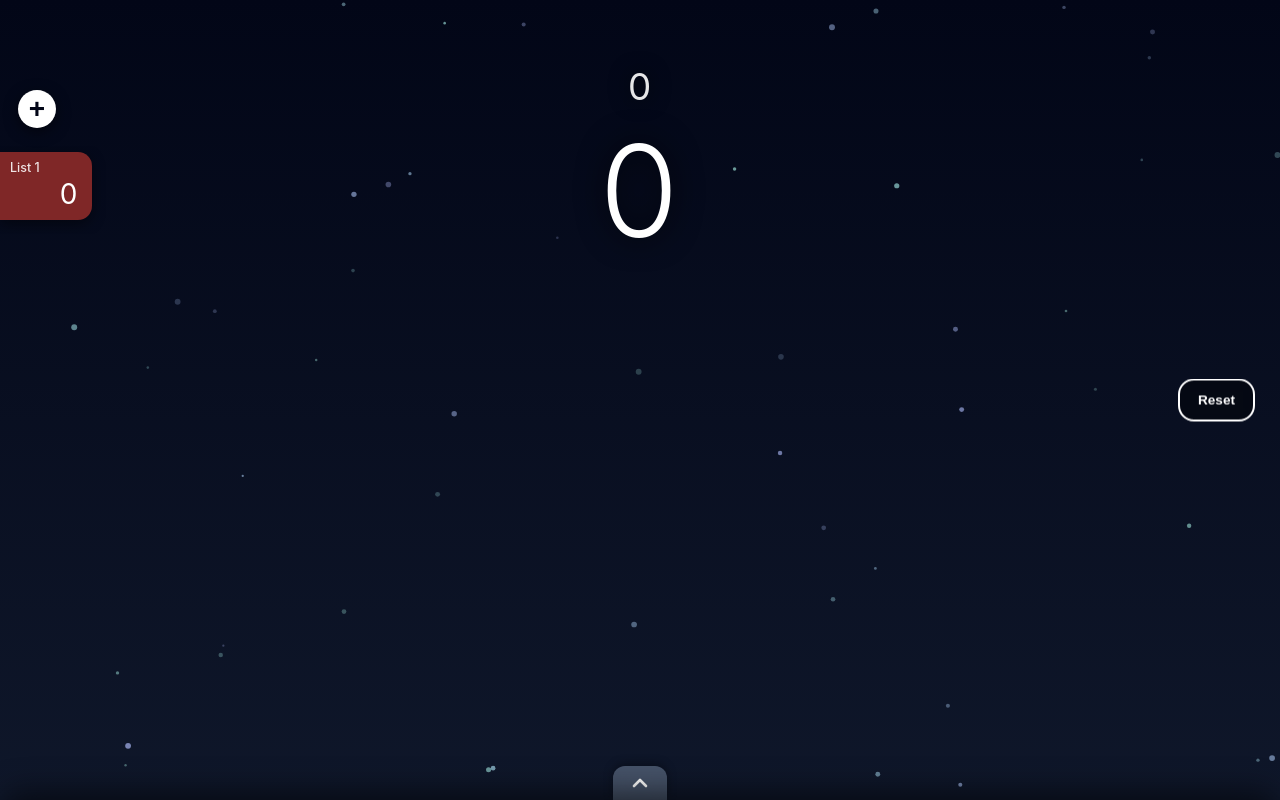
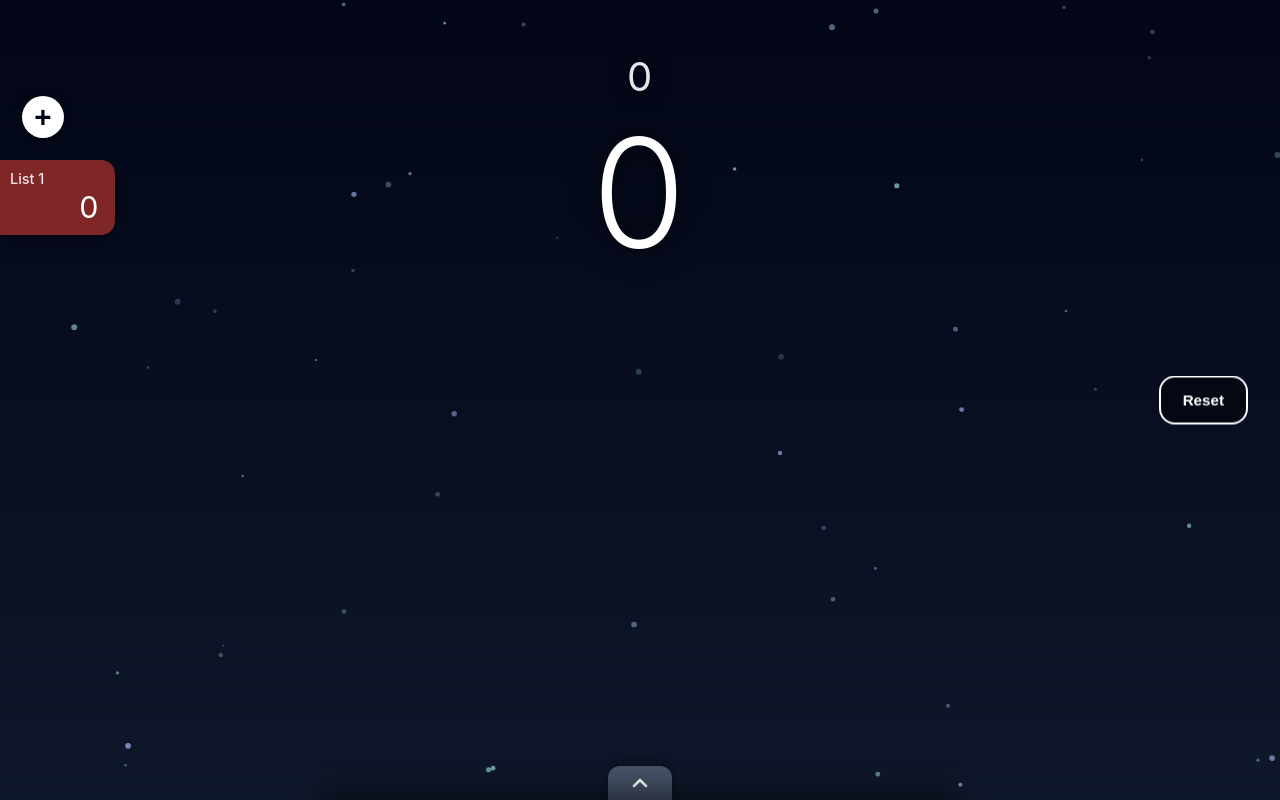
Before and after one commit to ScottyD0ES/Juliet-Canvas, a plain HTML site: page TallyCounterII.html in a window 1280 px wide. Both pictures are taken after a click on the button "Add List". Drawn offline with Linux system fonts and the light colour scheme.

Commit message:
Update TallyCounterII.html

```diff
--- a/TallyCounterII.html
+++ b/TallyCounterII.html
@@ -2,21 +2,24 @@
 <html lang="en">
 <head>
     <meta charset="UTF-8">
-    <meta name="viewport" content="width=device-width, initial-scale=1.0, maximum-scale=1.0, user-scalable=no">
+    <meta name="viewport" content="width=device-width, initial-scale=1.0, maximum-scale=1.0, minimum-scale=1.0, user-scalable=no, viewport-fit=cover">
     <title>Tally Counter App</title>
     <style>
         * {
             box-sizing: border-box;
             user-select: none;
             -webkit-user-select: none;
+            -webkit-touch-callout: none;
+            touch-action: manipulation;
         }
 
         body, html {
             margin: 0;
             padding: 0;
             width: 100%;
-            height: 100%;
+            height: 100dvh;
             overflow: hidden;
+            overscroll-behavior: none;
             background-color: #020617;
             font-family: -apple-system, BlinkMacSystemFont, "Segoe UI", Roboto, Helvetica, Arial, sans-serif;
             color: #ffffff;
@@ -26,19 +29,19 @@
         #app {
             position: relative;
             width: 100%;
-            height: 100%;
+            height: 100dvh;
             display: flex;
             flex-direction: column;
             justify-content: space-between;
             align-items: center;
-            padding: 40px 20px;
+            padding: max(20px, env(safe-area-inset-top)) 20px max(20px, env(safe-area-inset-bottom));
             pointer-events: none;
             z-index: 10;
         }
 
         /* Upper Middle Counter & Subtotal */
         .counter-container {
-            margin-top: 24px;
+            margin-top: clamp(16px, 4vh, 44px);
             text-align: center;
             z-index: 10;
             display: flex;
@@ -47,13 +50,13 @@
         }
 
         #subtotal-text {
-            font-size: 2.3rem;
+            font-size: clamp(1.5rem, 4.5vw, 2.5rem);
             font-weight: 400;
             letter-spacing: 1px;
-            margin: 0 0 18px 0;
+            margin: 0 0 clamp(8px, 2vh, 18px) 0;
             color: rgba(255, 255, 255, 0.9);
             text-shadow: 0 0 20px rgba(0, 0, 0, 0.9);
-            min-height: 2.7rem;
+            min-height: 1.2em;
             opacity: 0;
             transform: translateY(-6px);
             transition: opacity 0.25s ease, transform 0.25s ease;
@@ -65,7 +68,7 @@
         }
 
         #counter-text {
-            font-size: 8rem;
+            font-size: clamp(4.75rem, 18vw, 9.5rem);
             font-weight: 300;
             letter-spacing: 2px;
             margin: 0;
@@ -76,9 +79,9 @@
         /* Left Rail: Add List (+) & Edge-Docked List Tabs */
         .left-rail {
             position: absolute;
-            top: 90px;
+            top: clamp(64px, 12vh, 110px);
             left: 0;
-            bottom: 85px;
+            bottom: clamp(60px, 11vh, 95px);
             display: flex;
             flex-direction: column;
             align-items: flex-start;
@@ -87,15 +90,15 @@
         }
 
         .add-list-btn {
-            margin-left: 18px;
-            margin-bottom: 18px;
-            width: 38px;
-            height: 38px;
+            margin-left: clamp(12px, 3vw, 22px);
+            margin-bottom: clamp(12px, 2vh, 18px);
+            width: clamp(34px, 8vw, 42px);
+            height: clamp(34px, 8vw, 42px);
             border-radius: 50%;
             background: #ffffff;
             color: #020617;
             border: none;
-            font-size: 1.75rem;
+            font-size: clamp(1.4rem, 4vw, 1.85rem);
             font-weight: 600;
             line-height: 1;
             display: flex;
@@ -114,13 +117,14 @@
         .lists-scroll-container {
             display: flex;
             flex-direction: column;
-            gap: 10px;
+            gap: clamp(8px, 1.5vh, 12px);
             overflow-y: auto;
             overflow-x: visible;
             padding: 6px 14px 14px 0;
             max-height: 100%;
             pointer-events: auto;
             scrollbar-width: none;
+            touch-action: pan-y;
         }
 
         .lists-scroll-container::-webkit-scrollbar {
@@ -129,9 +133,9 @@
 
         .list-tab {
             position: relative;
-            min-width: 92px;
-            max-width: 135px;
-            padding: 8px 14px 10px 10px;
+            min-width: clamp(82px, 22vw, 115px);
+            max-width: clamp(120px, 32vw, 165px);
+            padding: clamp(6px, 1.2vh, 10px) clamp(10px, 3vw, 16px) clamp(8px, 1.4vh, 12px) 10px;
             border-radius: 0 14px 14px 0;
             color: #ffffff;
             cursor: pointer;
@@ -156,13 +160,13 @@
 
         .delete-single-list-btn {
             display: none;
-            width: 16px;
-            height: 16px;
+            width: 18px;
+            height: 18px;
             border-radius: 50%;
             background: #ef4444;
             color: #ffffff;
             border: none;
-            font-size: 11px;
+            font-size: 12px;
             font-weight: 700;
             line-height: 1;
             align-items: center;
@@ -177,7 +181,7 @@
         }
 
         .list-tab-name {
-            font-size: 0.78rem;
+            font-size: clamp(0.75rem, 2.2vw, 0.9rem);
             font-weight: 500;
             color: rgba(255, 255, 255, 0.88);
             white-space: nowrap;
@@ -186,22 +190,23 @@
             cursor: text;
         }
 
+        /* 16px minimum prevents Safari auto-zoom on input focus */
         .list-tab-name-input {
-            width: 78px;
-            background: rgba(0, 0, 0, 0.45);
-            border: 1px solid rgba(255, 255, 255, 0.7);
-            border-radius: 5px;
+            width: clamp(76px, 20vw, 110px);
+            background: rgba(0, 0, 0, 0.55);
+            border: 1px solid rgba(255, 255, 255, 0.75);
+            border-radius: 6px;
             color: #ffffff;
-            font-size: 0.78rem;
+            font-size: 16px;
             font-family: inherit;
-            padding: 1px 4px;
+            padding: 2px 5px;
             outline: none;
             user-select: text;
             -webkit-user-select: text;
         }
 
         .list-tab-count {
-            font-size: 1.75rem;
+            font-size: clamp(1.35rem, 4.5vw, 1.9rem);
             font-weight: 400;
             text-align: right;
             line-height: 1.1;
@@ -212,15 +217,15 @@
         .reset-btn {
             position: absolute;
             top: 50%;
-            right: 25px;
+            right: clamp(16px, 4vw, 32px);
             transform: translateY(-50%);
             background: rgba(0, 0, 0, 0.4);
             backdrop-filter: blur(5px);
             -webkit-backdrop-filter: blur(5px);
             color: #ffffff;
             border: 2px solid #ffffff;
-            padding: 12px 18px;
-            font-size: 0.85rem;
+            padding: clamp(10px, 1.8vh, 14px) clamp(14px, 3.5vw, 22px);
+            font-size: clamp(0.8rem, 2.2vw, 0.95rem);
             font-weight: 600;
             border-radius: 16px;
             cursor: pointer;
@@ -258,7 +263,7 @@
         }
 
         .drawer-grabber {
-            width: 54px;
+            width: clamp(50px, 13vw, 64px);
             height: 34px;
             background: rgba(100, 116, 139, 0.65);
             backdrop-filter: blur(10px);
@@ -290,13 +295,13 @@
 
         .drawer-sheet {
             width: 100%;
-            height: 310px;
-            max-height: 46vh;
+            max-width: 640px;
+            height: clamp(250px, 42dvh, 360px);
             background: rgba(100, 116, 139, 0.65);
             backdrop-filter: blur(16px);
             -webkit-backdrop-filter: blur(16px);
             border-radius: 24px 24px 0 0;
-            padding: 18px 22px calc(18px + env(safe-area-inset-bottom));
+            padding: 18px clamp(18px, 5vw, 28px) calc(18px + env(safe-area-inset-bottom));
             display: flex;
             flex-direction: column;
             pointer-events: auto;
@@ -324,13 +329,14 @@
             color: rgba(255, 255, 255, 0.9);
         }
 
+        /* 16px+ font-size prevents iOS input zoom */
         .multiplier-input {
             background: #020617;
             border: 1.5px solid #ffffff;
             color: #ffffff;
-            width: 112px;
+            width: clamp(96px, 26vw, 124px);
             height: 44px;
-            font-size: 1.25rem;
+            font-size: 1.15rem;
             font-weight: 500;
             border-radius: 12px;
             text-align: center;
@@ -345,7 +351,7 @@
             border: 1.5px solid #ffffff;
             border-radius: 14px;
             padding: 8px 16px;
-            font-size: 0.78rem;
+            font-size: 0.8rem;
             font-weight: 600;
             line-height: 1.2;
             text-align: center;
@@ -370,6 +376,7 @@
             padding-right: 6px;
             display: flex;
             flex-direction: column;
+            touch-action: pan-y;
         }
 
         .history-scroll::-webkit-scrollbar {
@@ -391,7 +398,7 @@
             align-items: center;
             padding: 10px 4px;
             border-bottom: 1px solid rgba(255, 255, 255, 0.22);
-            font-size: 1.05rem;
+            font-size: clamp(0.95rem, 2.8vw, 1.1rem);
             font-weight: 400;
         }
 
@@ -413,14 +420,13 @@
             text-align: center;
             color: rgba(255, 255, 255, 0.55);
             font-size: 0.85rem;
-            margin-top: 28px;
+            margin-top: 24px;
         }
 
         /* Canvas covering full screen */
         canvas {
-            position: absolute;
-            top: 0;
-            left: 0;
+            position: fixed;
+            inset: 0;
             width: 100%;
             height: 100%;
             z-index: 1;
@@ -468,6 +474,28 @@
     <canvas id="canvas"></canvas>
 
     <script>
+        // Prevent Safari pinch-to-zoom & multi-touch gestures
+        document.addEventListener('gesturestart', (e) => e.preventDefault(), { passive: false });
+        document.addEventListener('gesturechange', (e) => e.preventDefault(), { passive: false });
+        document.addEventListener('gestureend', (e) => e.preventDefault(), { passive: false });
+        document.addEventListener('touchmove', (e) => {
+            if (e.touches.length > 1) {
+                e.preventDefault();
+            }
+        }, { passive: false });
+
+        // Prevent desktop Ctrl/Cmd + wheel or keyboard zoom
+        window.addEventListener('wheel', (e) => {
+            if (e.ctrlKey || e.metaKey) {
+                e.preventDefault();
+            }
+        }, { passive: false });
+        window.addEventListener('keydown', (e) => {
+            if ((e.ctrlKey || e.metaKey) && ['+', '-', '=', '0'].includes(e.key)) {
+                e.preventDefault();
+            }
+        });
+
         const canvas = document.getElementById('canvas');
         const ctx = canvas.getContext('2d');
         const counterText = document.getElementById('counter-text');
@@ -483,7 +511,7 @@
         const drawerSheet = document.getElementById('drawerSheet');
 
         let count = 0;
-        let selectedDelta = 0; // Tracks net change applied while a list tab is selected
+        let selectedDelta = 0;
         let lists = []; // { id, name, count, color }
         let selectedListId = null;
         let nextListNumber = 1;
@@ -513,10 +541,17 @@
         }
 
         function resizeCanvas() {
-            canvas.width = window.innerWidth;
-            canvas.height = window.innerHeight;
+            const dpr = Math.min(window.devicePixelRatio || 1, 2);
+            const width = window.innerWidth;
+            const height = window.innerHeight;
+            canvas.width = width * dpr;
+            canvas.height = height * dpr;
+            ctx.setTransform(dpr, 0, 0, dpr, 0, 0);
         }
         window.addEventListener('resize', resizeCanvas);
+        if (window.visualViewport) {
+            window.visualViewport.addEventListener('resize', resizeCanvas);
+        }
         resizeCanvas();
 
         function flashScreen(type) {
@@ -541,7 +576,6 @@
 
             if (lists.length > 0) {
                 const listsSum = lists.reduce((sum, item) => sum + item.count, 0);
-                // When no previous list is selected, include any active unbanked count in the live total
                 const total = selectedListId !== null ? listsSum : listsSum + count;
                 subtotalText.textContent = total.toLocaleString();
                 subtotalText.classList.add('visible');
@@ -578,7 +612,6 @@
                 nameSpan.textContent = list.name;
                 nameSpan.title = 'Tap name to rename';
 
-                // Tap directly on the list name to rename inline
                 nameSpan.addEventListener('pointerdown', (e) => e.stopPropagation());
                 nameSpan.addEventListener('click', (e) => {
                     e.stopPropagation();
@@ -641,12 +674,10 @@
 
         function toggleSelectList(id) {
             if (selectedListId === id) {
-                // Deselecting returns to fresh unbanked counting
                 selectedListId = null;
                 selectedDelta = 0;
                 count = 0;
             } else {
-                // If there was an unbanked count != 0 before selecting an existing list, bank it first
                 if (selectedListId === null && count !== 0) {
                     lists.push({
                         id: Date.now() + Math.random(),
@@ -656,7 +687,7 @@
                     });
                 }
                 selectedListId = id;
-                selectedDelta = 0; // Main counter starts at 0 for this list selection
+                selectedDelta = 0;
                 count = 0;
             }
             renderLists();
@@ -728,8 +759,8 @@
                 this.reset();
             }
             reset() {
-                this.x = Math.random() * canvas.width;
-                this.y = Math.random() * canvas.height;
+                this.x = Math.random() * window.innerWidth;
+                this.y = Math.random() * window.innerHeight;
                 this.baseSize = Math.random() * 2 + 1;
                 this.size = this.baseSize;
                 this.speedX = (Math.random() - 0.5) * 0.4;
@@ -747,14 +778,16 @@
                     return;
                 }
 
+                const w = window.innerWidth;
+                const h = window.innerHeight;
                 this.x += this.speedX;
                 this.y += this.speedY;
                 this.hueOffset = (this.hueOffset + 0.2) % 360;
 
-                if (this.x < 0) this.x = canvas.width;
-                if (this.x > canvas.width) this.x = 0;
-                if (this.y < 0) this.y = canvas.height;
-                if (this.y > canvas.height) this.y = 0;
+                if (this.x < 0) this.x = w;
+                if (this.x > w) this.x = 0;
+                if (this.y < 0) this.y = h;
+                if (this.y > h) this.y = 0;
             }
             draw() {
                 if (this.alpha <= 0.001) return;
@@ -811,11 +844,13 @@
         }
 
         function animateBackground() {
-            let bgGrad = ctx.createLinearGradient(0, 0, 0, canvas.height);
+            const w = window.innerWidth;
+            const h = window.innerHeight;
+            let bgGrad = ctx.createLinearGradient(0, 0, 0, h);
             bgGrad.addColorStop(0, '#020617');
             bgGrad.addColorStop(1, '#0f172a');
             ctx.fillStyle = bgGrad;
-            ctx.fillRect(0, 0, canvas.width, canvas.height);
+            ctx.fillRect(0, 0, w, h);
 
             for (let i = ripples.length - 1; i >= 0; i--) {
                 ripples[i].update();
@@ -832,7 +867,7 @@
 
             if (flashAlpha > 0) {
                 ctx.fillStyle = `rgba(${flashColor}, ${flashAlpha})`;
-                ctx.fillRect(0, 0, canvas.width, canvas.height);
+                ctx.fillRect(0, 0, w, h);
                 flashAlpha -= 0.02;
             }
 
@@ -846,18 +881,21 @@
         let pointerMoved = false;
 
         canvas.addEventListener('pointerdown', (e) => {
+            if (!e.isPrimary) return;
             startX = e.clientX;
             startY = e.clientY;
             pointerMoved = false;
         });
 
         canvas.addEventListener('pointermove', (e) => {
+            if (!e.isPrimary) return;
             if (Math.hypot(e.clientX - startX, e.clientY - startY) > 20) {
                 pointerMoved = true;
             }
         });
 
         canvas.addEventListener('pointerup', (e) => {
+            if (!e.isPrimary) return;
             ripples.push(new Ripple(e.clientX, e.clientY));
             let multiplier = parseFloat(multiplierInput.value) || 1;
             let delta = pointerMoved ? -multiplier : multiplier;
@@ -889,7 +927,6 @@
             e.stopPropagation();
 
             if (selectedListId !== null) {
-                // Finish adding to selected list and start a fresh 0 counter
                 selectedListId = null;
                 selectedDelta = 0;
                 count = 0;
@@ -897,7 +934,6 @@
                 return;
             }
 
-            // Bank current count into a new list and reset active counter to 0
             lists.push({
                 id: Date.now() + Math.random(),
                 name: `List ${nextListNumber++}`,
@@ -916,7 +952,6 @@
         resetBtn.addEventListener('click', (e) => {
             e.stopPropagation();
 
-            // Determine what value to log to history before zeroing
             const listsSum = lists.reduce((sum, item) => sum + item.count, 0);
             const valueToLog = selectedListId !== null
                 ? selectedDelta
```
